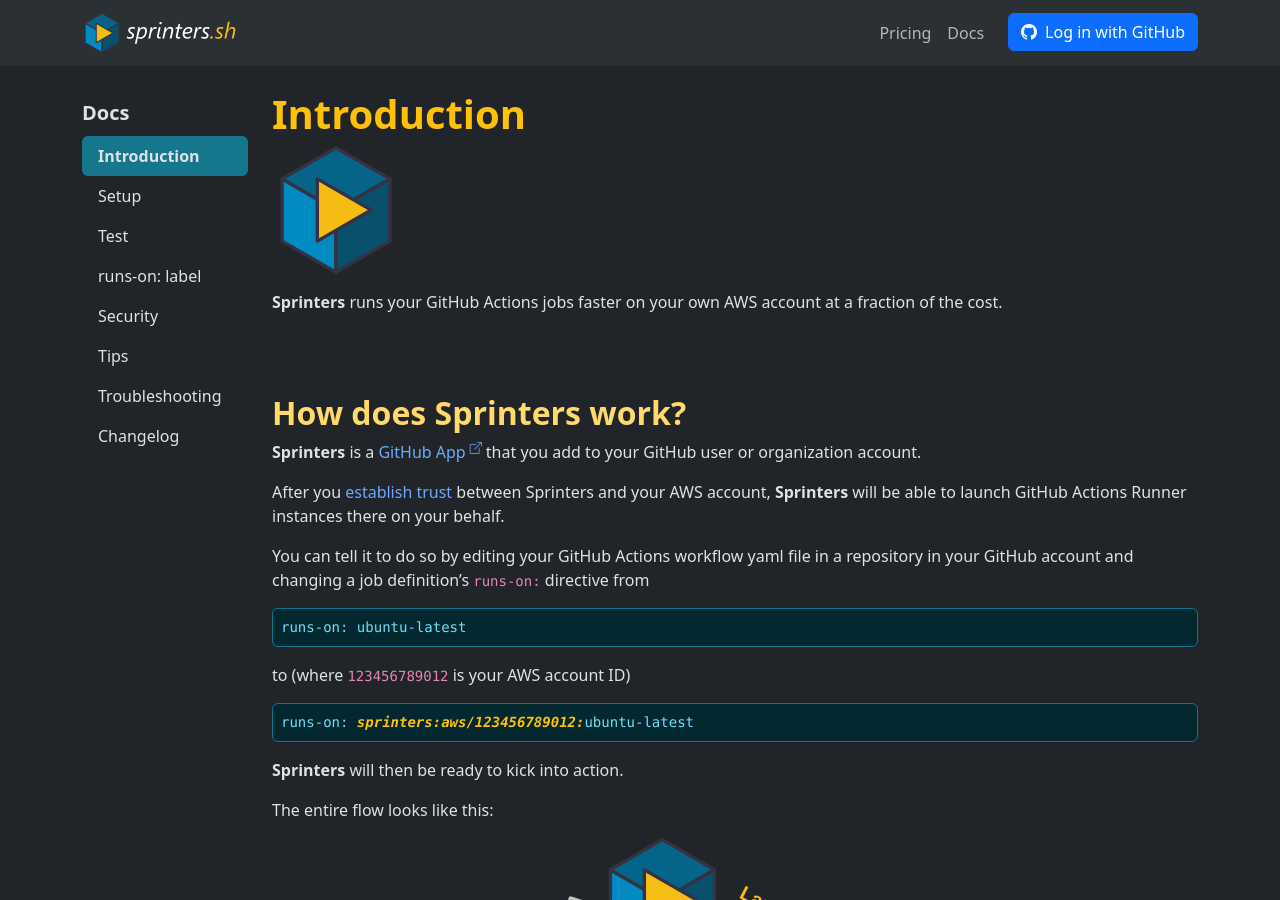
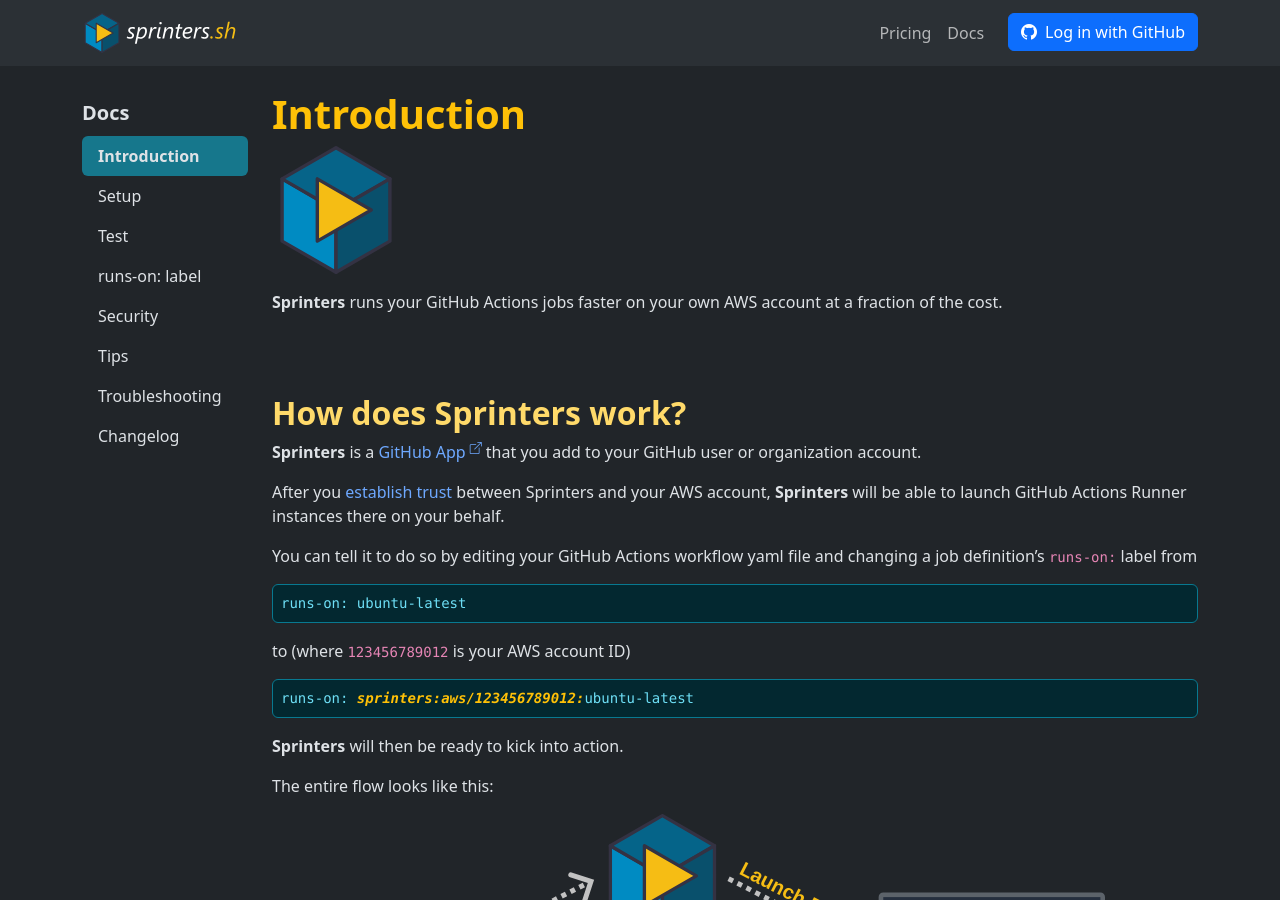
Before and after one commit to sprinters-sh/sprinters.sh, a Jekyll site: the page built from docs/index.md, in a window 1280 px wide and 900 px high. Built offline with Jekyll 4.4.1, drawn with Linux system fonts in a browser that asks for light colours.

Commit message:
Simplified wording

```diff
--- a/docs/index.md
+++ b/docs/index.md
@@ -16,8 +16,7 @@
 After you [establish trust](/docs/setup#aws) between Sprinters and your AWS account,
 **Sprinters** will be able to launch GitHub Actions Runner instances there on your behalf.
 
-You can tell it to do so by editing your GitHub Actions workflow yaml file in a repository in your
-GitHub account and changing a job definition's `runs-on:` directive from
+You can tell it to do so by editing your GitHub Actions workflow yaml file and changing a job definition's `runs-on:` label from
 
 <div class="alert alert-info font-monospace p-0 mb-3 position-relative" role="alert">
     <pre class="mb-0 p-2 fs-7">runs-on: ubuntu-latest</pre>
```
